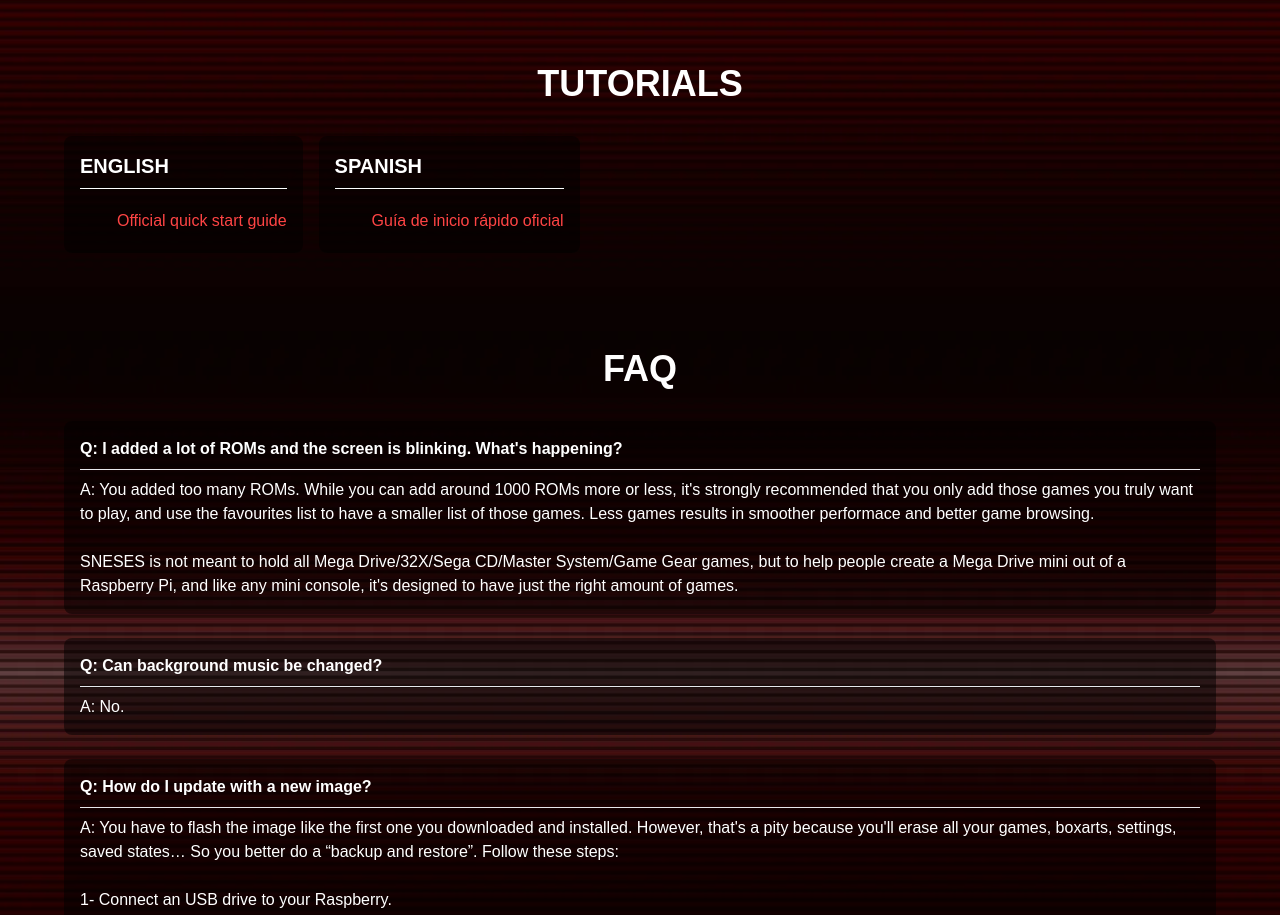
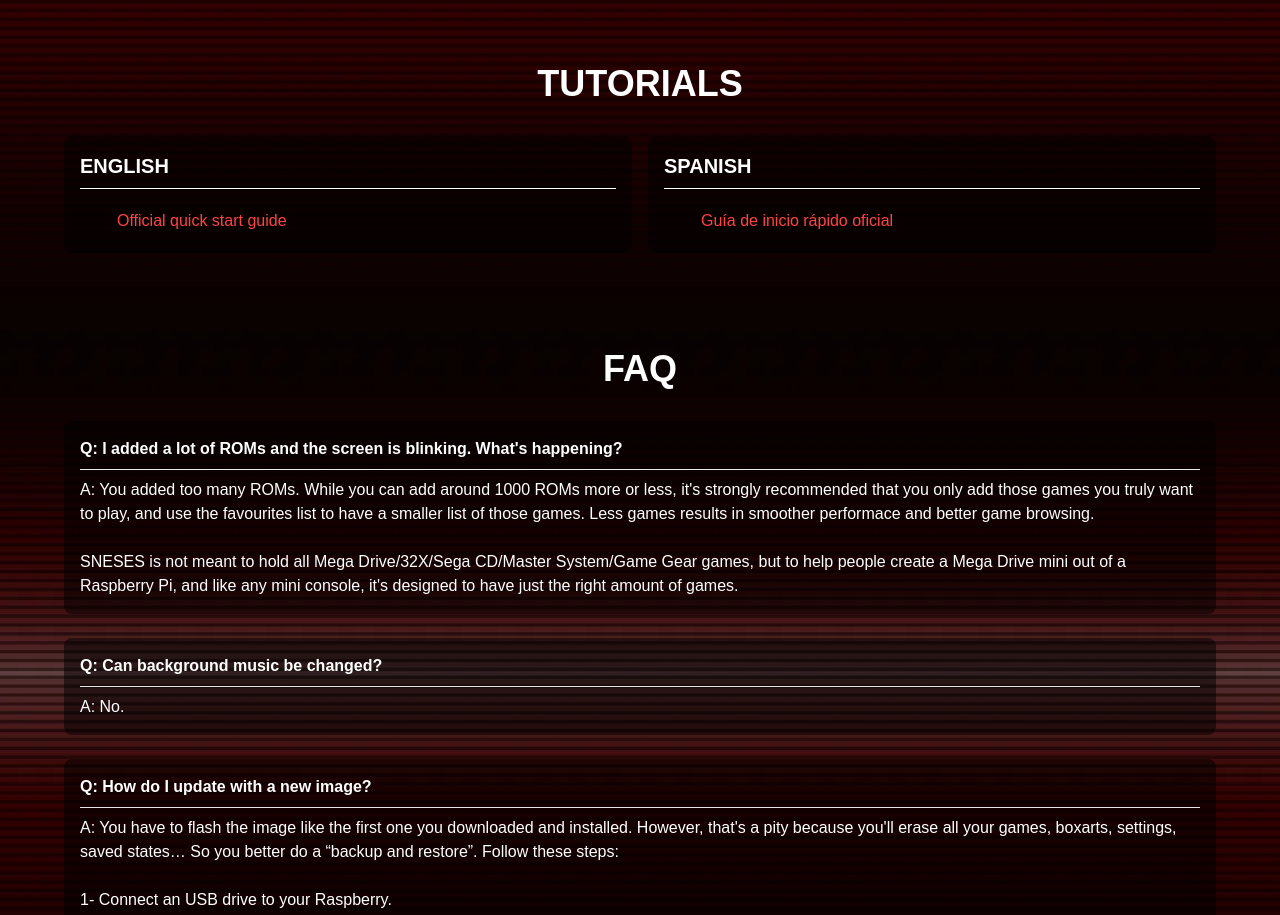
Before and after one commit to molul/sneses_react_ts, a React (Vite) app: page / in a window 1280 px wide. Shown: the part 3660-4575 px from the top of the page. Built offline with nearby package versions, Linux system fonts and the light colour scheme; some icons are missing; a web font is replaced by a local one.

Commit message:
Update Tutorials.tsx

```diff
--- a/src/components/sections/Tutorials.tsx
+++ b/src/components/sections/Tutorials.tsx
@@ -8,7 +8,7 @@
       <section id="tutorials" />
       <div>
         <Title text="Tutorials" />
-        <div className="flex flex-col md:flex-row gap-4">
+        <div className="flex flex-col md:grid md:grid-cols-2 gap-4">
           {tutorials.map((tutorial, index) => {
             return (
               <div key={index} className="">
```
